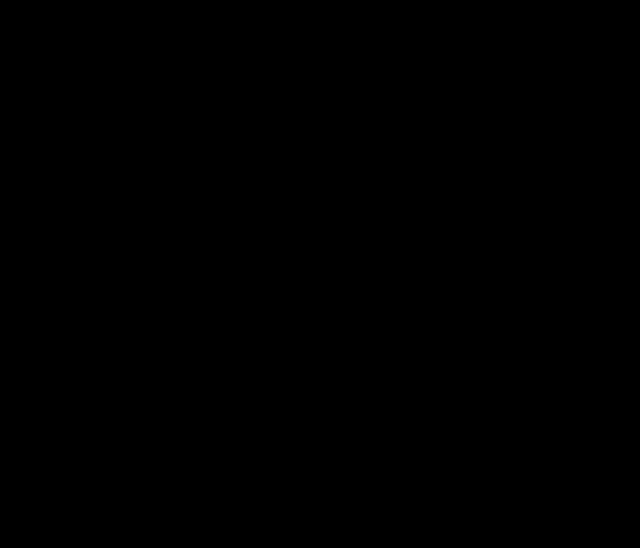
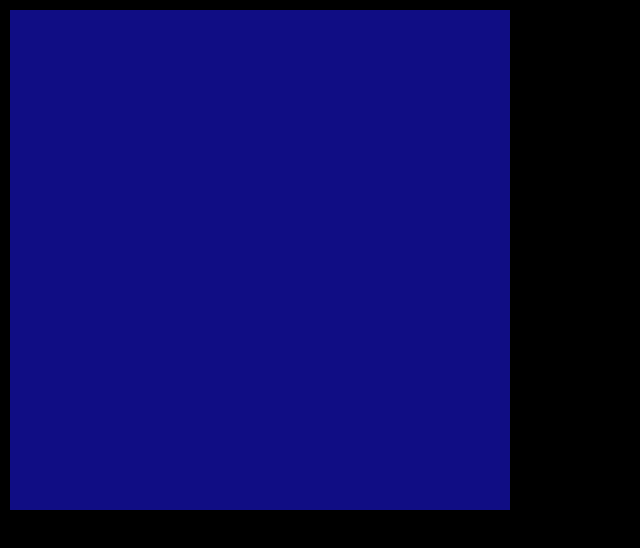
Before and after one commit to joneubank/js-canvas-sandbox, a plain HTML site: page loop/index.html in a window 1280 px wide. Shown: the whole page, without its empty margins (0-640 px from the left). Drawn offline with Linux system fonts and the light colour scheme.

Commit message:
canvas size relative to parent, loop working with fixed update step time and variable framerate that can be measured

```diff
--- a/css/styles.css
+++ b/css/styles.css
@@ -14,11 +14,19 @@
    Sandbox Canvas Styles
    @author joneubank
    ---------------------------------------------------------*/
+    html {
+      height: 100%;
+    }
+
     body {
+      height:100%;
       background: #000;
     }
 
     #canvas {
+      position: absolute;
+      top: 0px;
+      left: 0px;
       display: block;
       background : #000;
       width:100%;
--- a/js/canvas.js
+++ b/js/canvas.js
@@ -8,10 +8,18 @@
 
     }
 
+    var redraw = function() {
+        _this.draw(_context);
+    }
+
     var resize = function() {
-        _canvas.width = window.innerWidth;
-        _canvas.height = window.innerHeight;
-        _this.draw(_context);
+        _canvas.width = _canvas.parentElement.offsetWidth;
+        _canvas.height = _canvas.parentElement.offsetHeight;
+        _this.redraw();
+    }
+
+    var setDrawer = function(drawMethod) {
+        _this.draw = drawMethod;
     }
 
     var _setupHud = function() {
@@ -42,6 +50,7 @@
         "init"          : init,
         "resize"        : resize,
         "draw"          : draw,
+        "redraw"        : redraw,
 
         "get"           : getElement
     }
--- /dev/null
+++ b/js/color.js
@@ -0,0 +1,10 @@
+var Color = (function() {
+
+    var randColor = function () {
+        return "#"+("000000" + ((1<<24)*Math.random()|0).toString(16)).substr(-6);
+    }
+
+    return {
+        "random"        : randColor
+    }
+})();
--- a/js/grids.js
+++ b/js/grids.js
@@ -12,7 +12,7 @@
 	}
 
 	var drawQuad = function (context, left, top, width, height, color) {
-        color = typeof color !== 'undefined' ? color : "#ffffff";
+        color = typeof color !== undefined ? color : "#ffffff";
         context.fillStyle=color;
         context.fillRect(left, top, width, height);
     }
@@ -91,10 +91,6 @@
         "init"			: init,
         "attach"		: attach,
 
-        "draw"			: draw,
-        "drawQuad"      : drawQuad,
-        "drawQuadGrid"  : drawQuadGrid,
-
         "regenerate"    : regenerate,
         "setTileSize"   : setTileSize
     }
--- a/js/loop.js
+++ b/js/loop.js
@@ -4,16 +4,57 @@
     var _pause = false;
     var _canvas = null;
 
-    var _fps = 30;
+    var _loops = 0;
+    var _updatesPerSecond = 30;
+    var _stepInterval = 1000 / _updatesPerSecond;
+    var _drawsThisStep = 0;
+    var _fpsRegister = [];
+    var _fpsRegisterMaxLength = 1000;
+
+    var _nextStepTime = (new Date).getTime() + _stepInterval;
+    var updateNextStep = function() {
+        _nextStepTime = (new Date).getTime() + _stepInterval;
+    }
+
+    /*
+    * Loop state variables and updates
+    */
+    var _randColor = Color.random();
+    var update = function() {
+        _randColor = Color.random();
+    }
 
     var main = function() {
-        while(!_exit) {
-            if(!_pause) {
+        if(!_pause) {
 
+            //execute update at set interval
+            var timeNow = (new Date).getTime();
+            if(timeNow >= _nextStepTime) {
 
+                loopTime = timeNow - _nextStepTime;
+                update();
 
+                //update time to run loop at next
+                updateNextStep();
+                if (_fpsRegister.length > _fpsRegisterMaxLength) {
+                    _fpsRegister.shift(1);
+                }
+                _fpsRegister.push(_drawsThisStep);
+                _drawsThisStep = 0;
             }
+
         }
+
+        //draw as often as possible
+        _canvas.redraw();
+        _drawsThisStep = _drawsThisStep + 1;
+    }
+
+    var draw = function(context) {
+        if(Color) {
+            context.fillStyle = _randColor;
+        }
+        context.fillRect(10, 10, 500, 500);
     }
 
     /*
@@ -43,7 +84,7 @@
     * unpasue()
     * Sets the Pause property to false so that the main loop will run
     */
-    var unpase = function() {
+    var unpause = function() {
         _pause = false;
     }
 
@@ -60,18 +101,34 @@
         canvas.draw = draw;
     }
 
-    var init = function(fps = 30) {
-        _fps = fps;
+    var init = function(updatesPerSecond) {
+        updatesPerSecond = updatesPerSecond !== undefined ? updatesPerSecond : 30;
+        _updatesPerSecond = updatesPerSecond;
+        _stepInterval = 1000 / _updatesPerSecond;
+        updateNextStep();
+
+        setInterval(main,0);
+    }
+
+    var getFrameRate = function() {
+        sum = 0;
+        for(i = 0; i < _fpsRegister.length; i++) {
+            sum = sum + _fpsRegister[i];
+        }
+        return sum/_fpsRegister.length*_updatesPerSecond;
     }
 
     return {
         "init"          : init,
+        "draw"          : draw,
+        "attach"        : attach,
 
         "start"         : start,
         "stop"          : stop,
         "pause"         : pause,
         "unpase"        : unpause,
-        "togglePause"   : togglePause
+        "togglePause"   : togglePause,
+        "getFrameRate"  : getFrameRate
     }
 
 })();
--- a/loop/index.html
+++ b/loop/index.html
@@ -14,15 +14,19 @@
 
     <canvas id="canvas" class="fullscreen"></canvas>
 
+    <script src="../js/color.js" type="text/javascript"></script>
     <script src="../js/canvas.js" type="text/javascript"></script>
-    <script src="../js/grids.js" type="text/javascript"></script>
+    <script src="../js/loop.js" type="text/javascript"></script>
     <script type="text/javascript">
         document.addEventListener(
             'DOMContentLoaded',
             function() {
+                // var body = document.getElementsByTagName('body')[0];
+                // body.height = window.innerHeight;
+                // body.width = window.innerWidth;
                 Canvas.init('canvas');
-                // Grids.init();
-                // Grids.attach(Canvas);
+                Loop.init(1);
+                Loop.attach(Canvas);
                 Canvas.resize();
             },
             false
```
Also changed, not shown: grids/index.html (+4 -3 lines).
